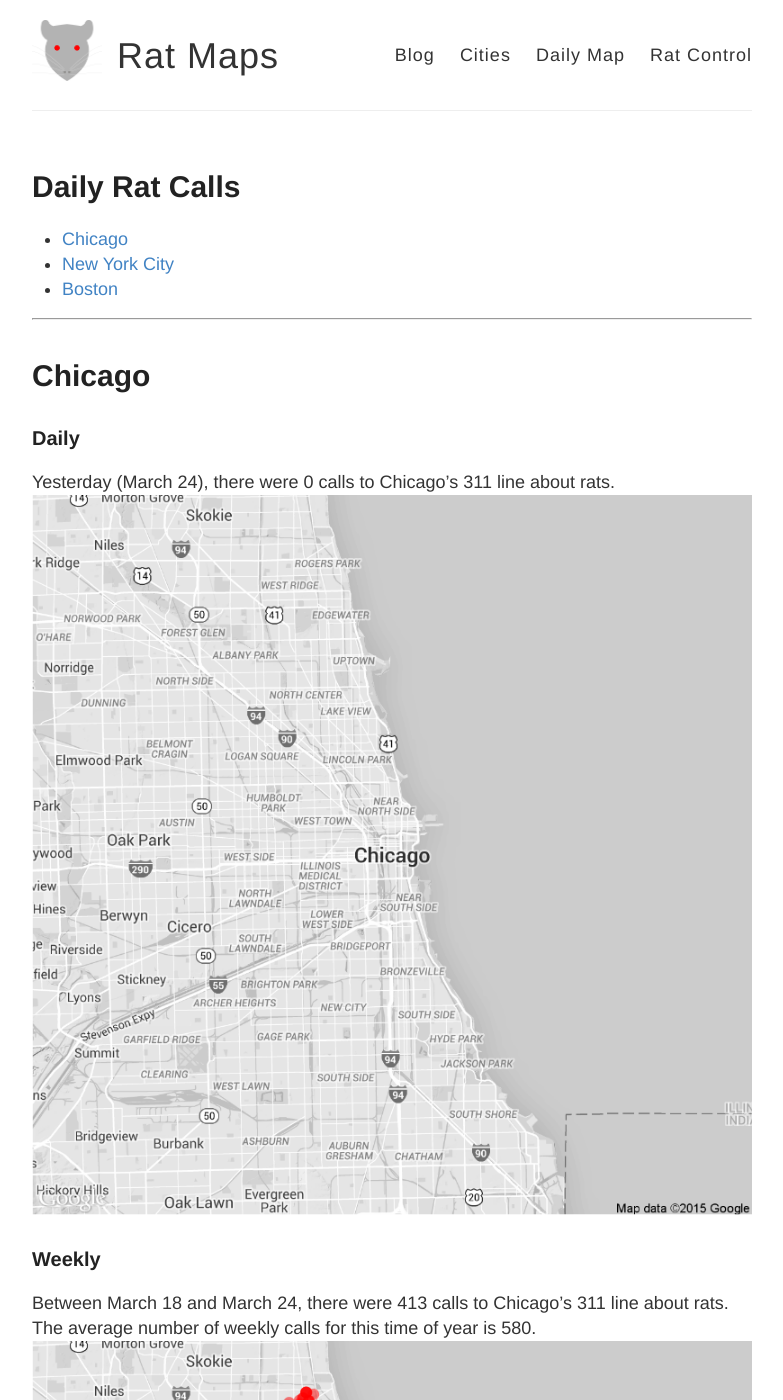
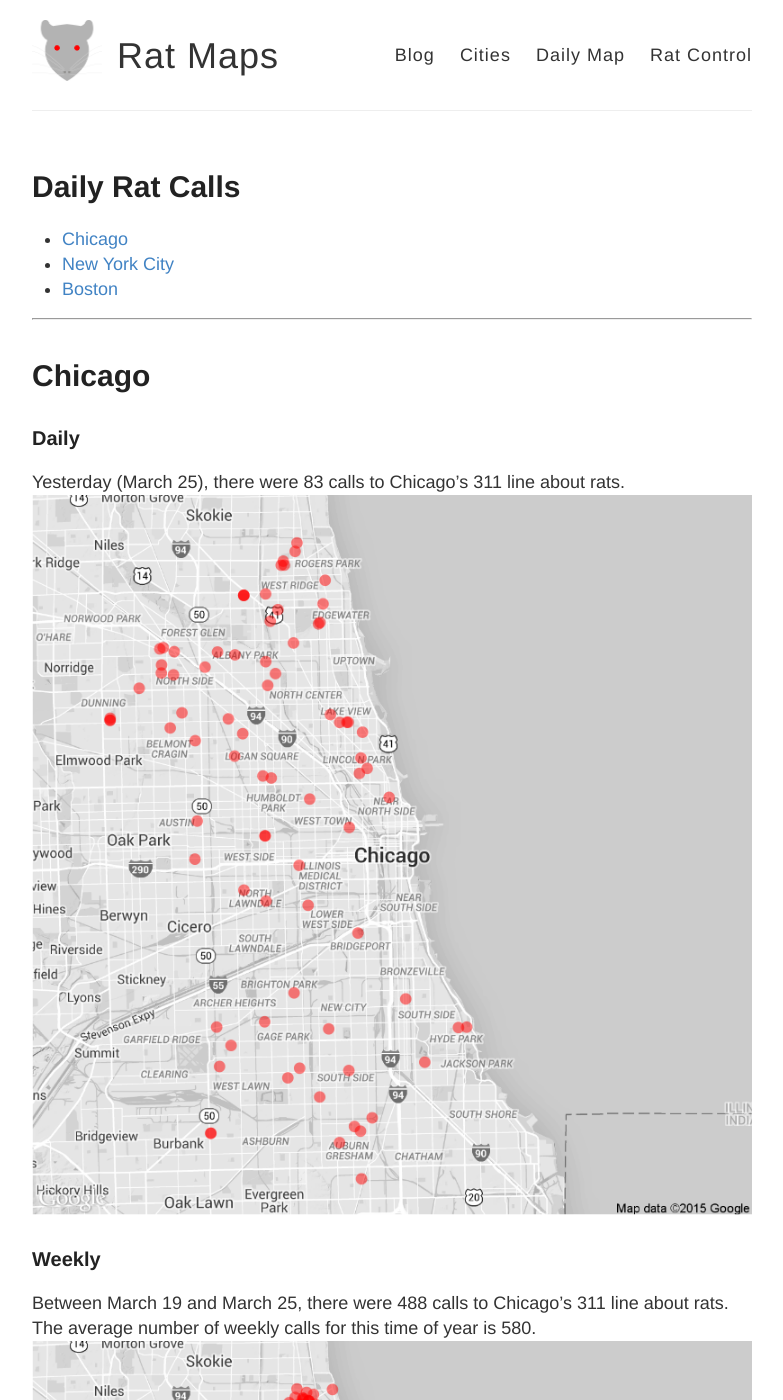
Before and after one commit to DanielHadley/ratmaps, a Jekyll site: the page built from daily.md, in a window 1280 px wide and 1400 px high. Shown: the whole window, without its empty margins (248-1031 px from the left). Built offline with Jekyll 4.4.1, drawn with Linux system fonts in a browser that asks for light colours; comment, search, counter and statistics services are not loaded.

Commit message:
Daily Maps

```diff
--- a/daily.md
+++ b/daily.md
@@ -15,11 +15,11 @@ tags: Chicago NYC weekly daily rats
 
 ### Daily
 
-Yesterday (March 24), there were 0 calls to Chicago's 311 line about rats.
+Yesterday (March 25), there were 83 calls to Chicago's 311 line about rats.
 ![Chicago rat calls to 311 weekly map]({{ site.cityimages }}/daily/Chicago_Rat_Map_Daily.png)
 
 ### Weekly
-Between March 18 and March 24, there were 413 calls to Chicago's 311 line about rats. The average number of weekly calls for this time of year is 580.
+Between March 19 and March 25, there were 488 calls to Chicago's 311 line about rats. The average number of weekly calls for this time of year is 580.
 ![Chicago rat calls to 311 weekly map]({{ site.cityimages }}/daily/Chicago_Rat_Map_Weekly.png)
 
 Each red dot represents one call about a rat seen in that location. The dots are transparent, so multiple calls from one location will be seen as a solid dot. The usual caveats apply: more calls do not necessarily mean that there are more rats in that location than other parts of the city. A cluster of dots could indicate that one resident is unusually vocal about rodents in his or her neighborhood. Also, more densely populated neighborhoods tend to make more calls to 311.
```
Also changed, not shown: images/pages/daily/Chicago_Rat_Map_Daily.png, images/pages/daily/Chicago_Rat_Map_Weekly.png.
